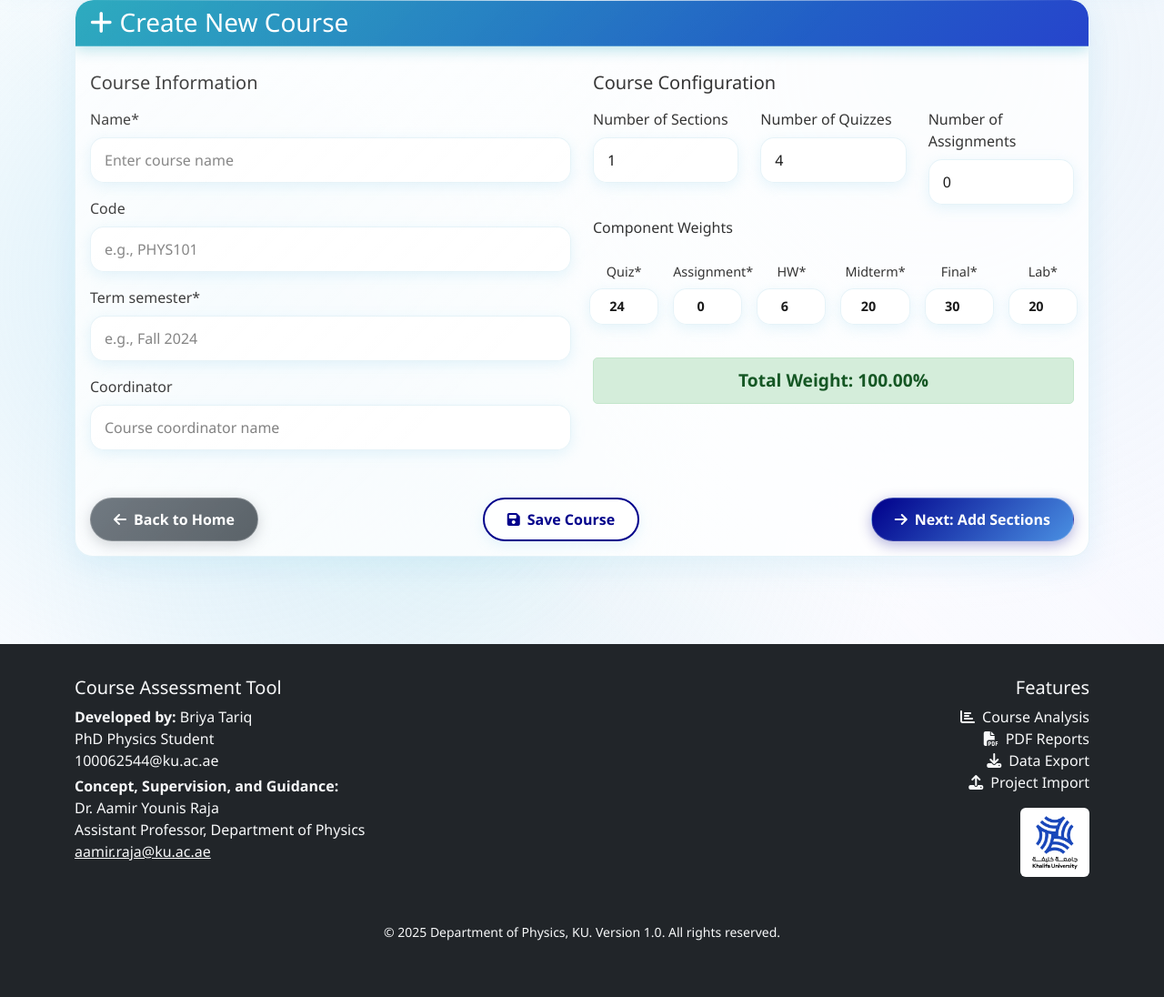
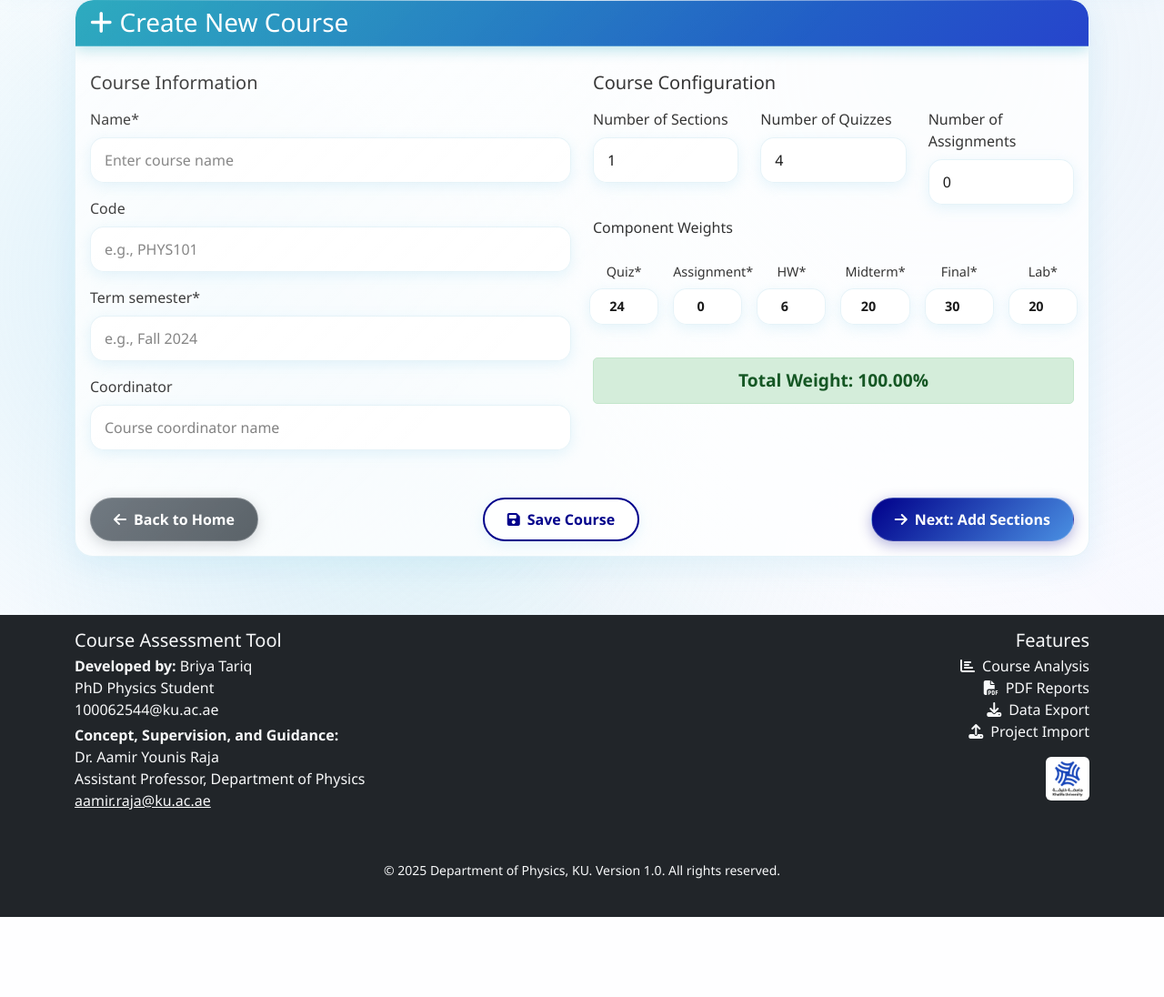
Before and after one commit to Briya-2025/CAT_APP, a Django app: page /course/create/ in a window 1280 px wide. Shown: the part 88-1184 px from the top of the page at 91% size. After the commit the page ends 1096 px from the top, so only its background shows below. Run offline with Django 4.2, Linux system fonts and the light colour scheme; the visitor is signed in with stand-in values (Sample User, id 1); some libraries are stand-ins or nearby versions.

Commit message:
Fix delete button performance issues and improve UI styling
- Removed backdrop-filter blur effects from all buttons to prevent screen sticking
- Added proper btn-danger and btn-outline-danger styling for delete buttons
- Updated main heading color to darker blue (#012c5e) for better contrast
- Added home page logo styling with glass effects and hover animations
- Reduced footer and hero section padding for better spacing
- Fixed logo width CSS property (added missing 'px' unit)

```diff
--- a/templates/base.html
+++ b/templates/base.html
@@ -558,8 +558,8 @@
         .footer {
             background: var(--dark-bg);
             color: white;
-            padding: 2rem 0;
-            margin-top: 3rem;
+            padding: 0.5rem 0;
+            margin-top: 1rem;
         }
 
         .hero-section {
@@ -890,11 +890,11 @@
     </main>
 
     <!-- Footer -->
-    <footer class="footer bg-dark text-light py-4">
+    <footer class="footer bg-dark text-light py-1">
       <div class="container">
         <div class="row">
           <div class="col-md-6">
-            <h5 class="mb-2">Course Assessment Tool</h5>
+            <h5 class="mb-1">Course Assessment Tool</h5>
 
             <p class="mb-1">
               <strong>Developed by:</strong> Briya Tariq<br>
@@ -908,21 +908,21 @@
             </p>
           </div>
           <div class="col-md-6 text-md-end">
-            <h5 class="mb-2">Features</h5>
+            <h5 class="mb-1">Features</h5>
             <ul class="list-unstyled">
               <li><i class="fas fa-chart-bar me-2"></i>Course Analysis</li>
               <li><i class="fas fa-file-pdf me-2"></i>PDF Reports</li>
               <li><i class="fas fa-download me-2"></i>Data Export</li>
               <li><i class="fas fa-upload me-2"></i>Project Import</li>
             </ul>
-            <div class="mt-3">
-              <div style="background: white; padding: 8px; border-radius: 6px; display: inline-block;">
-                <img src="/static/logo.png" alt="KU Logo" style="height: 60px;">
+            <div class="mt-1">
+              <div style="background: white; padding: 4px; border-radius: 6px; display: inline-block;">
+                <img src="/static/logo.png" alt="KU Logo" style="height: 40px;">
               </div>
             </div>
           </div>
         </div>
-        <div class="row mt-3">
+        <div class="row mt-0">
           <div class="col-12 text-center">
             <small>&copy; 2025 Department of Physics, KU. Version 1.0. All rights reserved.</small>
           </div>
```
